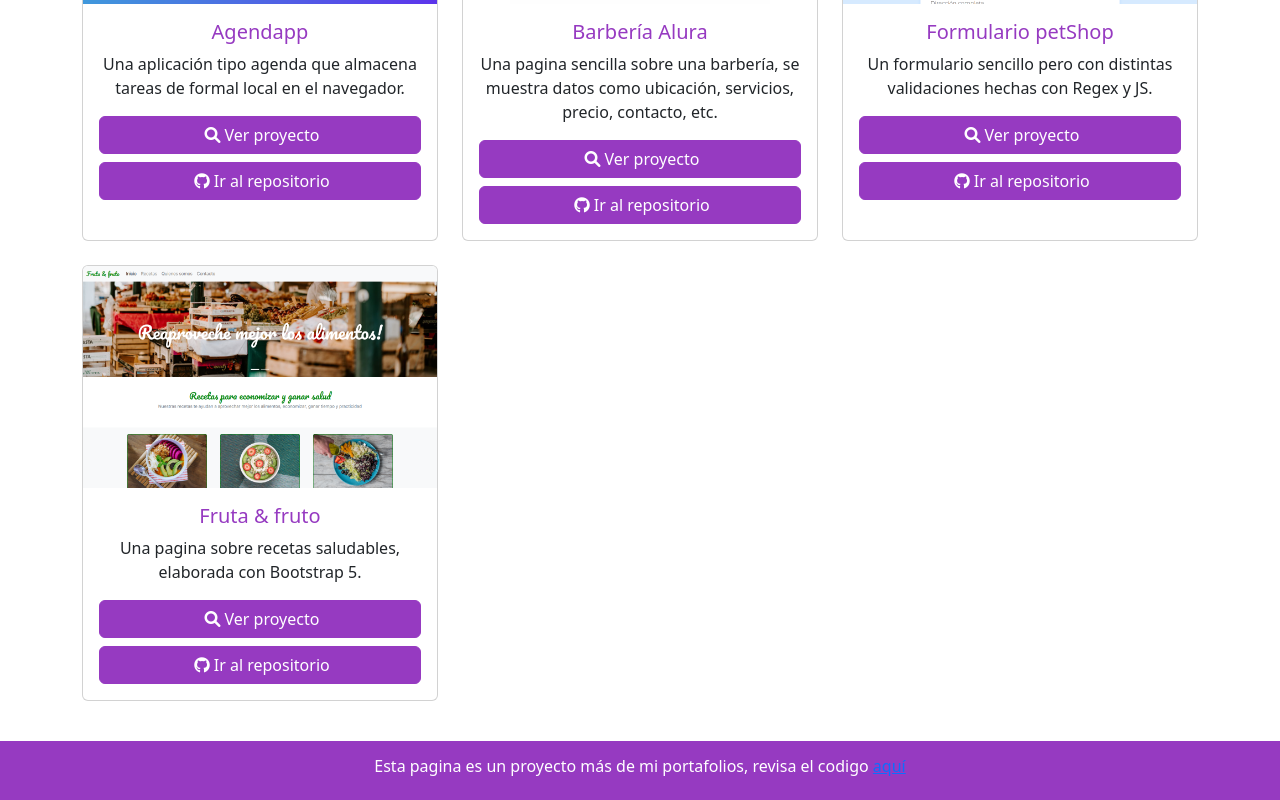
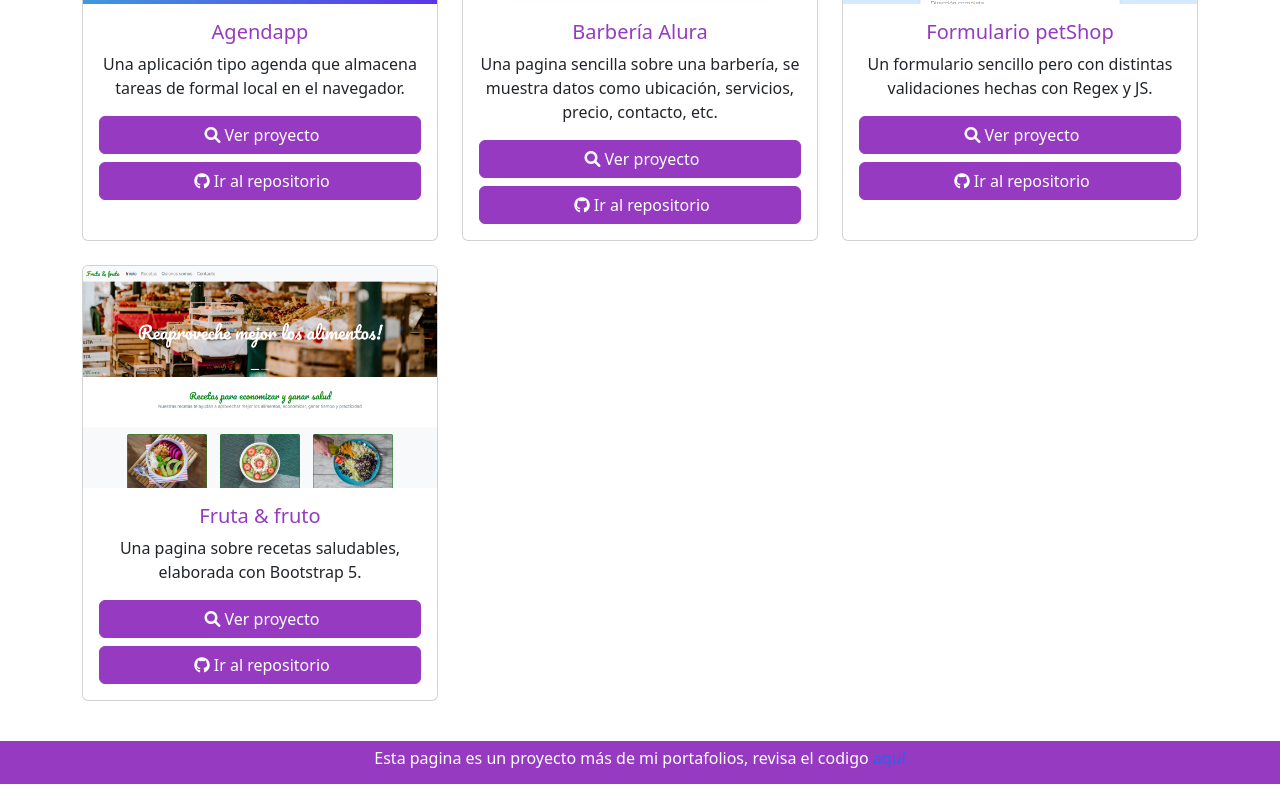
Before and after one commit to Pabloamedias/portfolio-react-ts, a React (Vite) app: page / in a window 1280 px wide. Shown: the part 384-1184 px from the top of the page. Built offline with nearby package versions, Linux system fonts and the light colour scheme.

Commit message:
Fix styles on footer

```diff
--- a/src/components/Footer.tsx
+++ b/src/components/Footer.tsx
@@ -2,9 +2,9 @@ import "../assets/styles.css";
 
 const Footer = () => {
   return (
-    <footer className="bg-purple text-white text-center py-3 mt-auto">
+    <footer className="bg-purple text-white text-center py-2 mt-auto">
       <div className="container">
-        <h6>Esta pagina es un proyecto más de mi portafolios, revisa el codigo <a href="https://github.com/Pabloamedias/portfolio-react-ts">aquí</a></h6>
+        <h6>Esta pagina es un proyecto más de mi portafolios, revisa el codigo <a className="text-decoration-none" href="https://github.com/Pabloamedias/portfolio-react-ts" target="_blank">aquí</a></h6>
       </div>
     </footer>
   );
```
